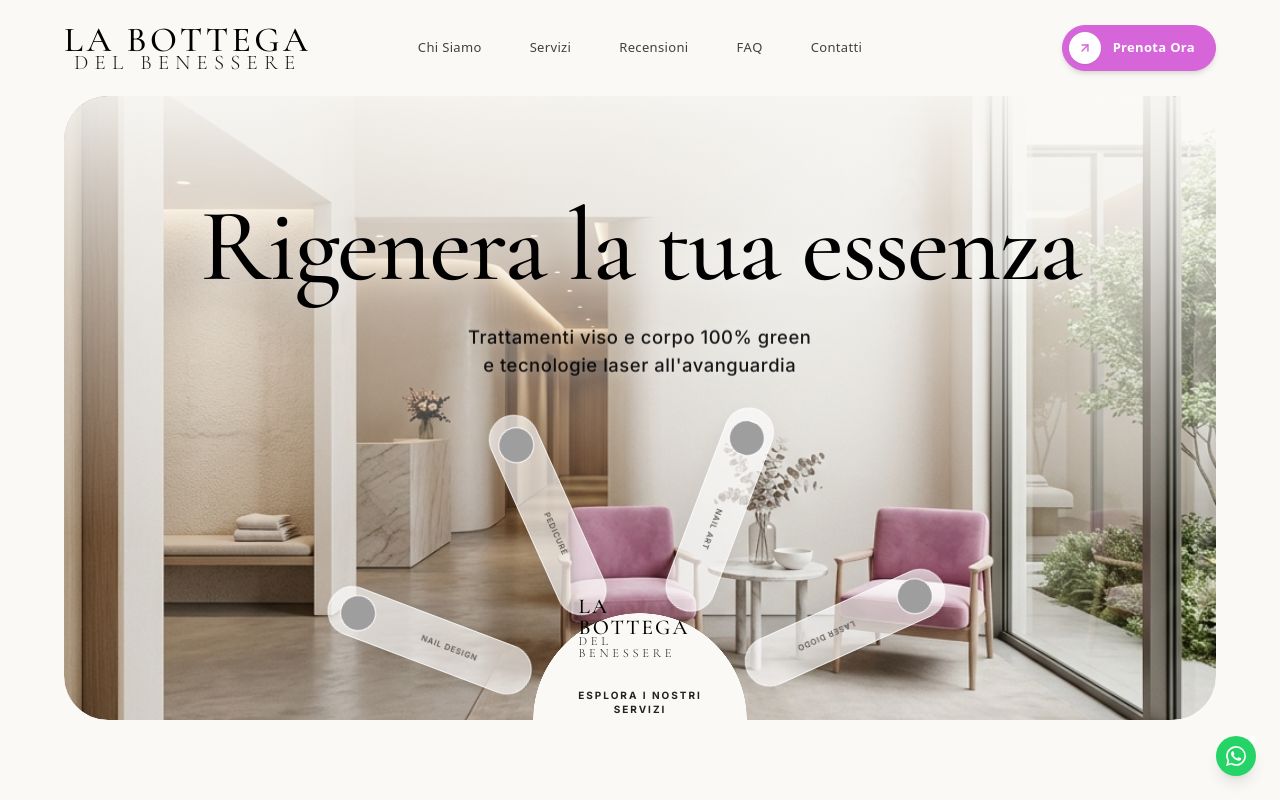
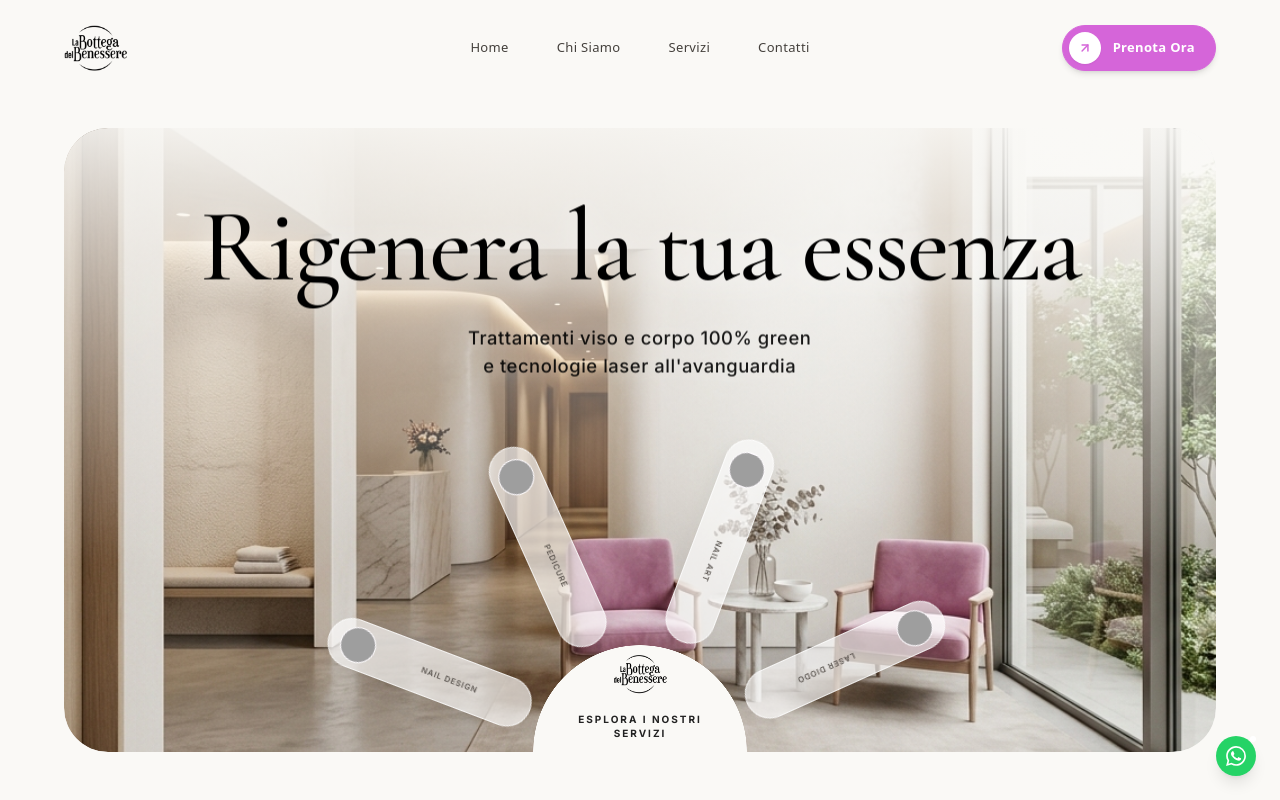
Before and after one commit to belpietrodavide01-beep/bottega-del-benessere, a React (Vite) app: page / in a window 1280 px wide. Shown: the top 800 px of the page. Built offline with nearby package versions, Linux system fonts and the light colour scheme; grey boxes are pictures that could not be loaded.

Commit message:
fix: restore black logo drawing, modernize navbar, and refine layout consistency

```diff
--- a/src/App.jsx
+++ b/src/App.jsx
@@ -66,7 +66,7 @@ function App() {
   }, [])
 
   return (
-    <div className="min-h-screen" style={{ backgroundColor: '#faf9f6' }}>
+    <div className="min-h-screen overflow-x-hidden w-full" style={{ backgroundColor: '#faf9f6' }}>
       <Navbar menuOpen={menuOpen} setMenuOpen={setMenuOpen} />
 
       <Hero isMenuOpen={menuOpen} />
--- a/src/components/BentoGridSection.jsx
+++ b/src/components/BentoGridSection.jsx
@@ -159,10 +159,10 @@ export default function BentoGridSection() {
               className="w-full flex-grow rounded-[2.5rem] bg-[#fdfcfb] p-10 flex flex-col items-center justify-center text-center shadow-sm border border-stone-200/50"
             >
               <div className="relative mb-6">
-                 {/* Star badge from reference image 2 */}
-                 <div className="w-14 h-14 rounded-full bg-[#fef6fe] border-2 border-[#d565d9]/20 flex items-center justify-center text-[#d565d9] font-bold text-[10px] uppercase tracking-widest shadow-inner">
-                   FREE
-                 </div>
+                {/* Star badge from reference image 2 */}
+                <div className="w-14 h-14 rounded-full bg-[#fef6fe] border-2 border-[#d565d9]/20 flex items-center justify-center text-[#d565d9] font-bold text-[10px] uppercase tracking-widest shadow-inner">
+                  FREE
+                </div>
               </div>
 
               <h3 className="text-black text-3xl font-serif mb-3" style={{ fontFamily: 'Cormorant Garamond, serif' }}>
@@ -196,7 +196,7 @@ export default function BentoGridSection() {
             <motion.div
               variants={bentoItemVariants}
               style={{ willChange: 'transform, opacity' }}
-              className={`w-full rounded-[2.5rem] bg-[#fdfcfb] border border-stone-200/50 pt-5 px-7 pb-7 md:pt-6 md:px-8 md:pb-8 relative overflow-hidden shadow-sm flex flex-col ${isMobile ? 'h-[320px]' : 'h-[180px] md:h-[220px]'}`}
+              className={`w-full rounded-[2.5rem] bg-[#fdfcfb] border border-stone-200/50 pt-5 px-6 pb-7 md:pt-6 md:px-8 md:pb-8 relative overflow-hidden shadow-sm flex flex-col ${isMobile ? 'h-[320px]' : 'h-[180px] md:h-[220px]'}`}
             >
               <h3 className="text-black text-2xl md:text-3xl lg:text-4xl font-serif leading-tight z-10 max-w-[220px] mb-2" style={{ fontFamily: 'Cormorant Garamond, serif' }}>
                 Un'esperienza cliente impeccabile
@@ -326,10 +326,11 @@ export default function BentoGridSection() {
                 </div>
               </div>
               {/* CSS inline trick block per lo sbiadimento in alto/basso per le recensioni */}
-              <style dangerouslySetInnerHTML={{__html: `
+              <style dangerouslySetInnerHTML={{
+                __html: `
                 .mask-image-bento {
-                  -webkit-mask-image: linear-gradient(to bottom, transparent, black 15%, black 85%, transparent);
-                  mask-image: linear-gradient(to bottom, transparent, black 15%, black 85%, transparent);
+                  -webkit-mask-image: linear-gradient(to bottom, transparent, black 10%, black 90%, transparent);
+                  mask-image: linear-gradient(to bottom, transparent, black 10%, black 90%, transparent);
                 }
               `}} />
 
--- a/src/components/Footer.jsx
+++ b/src/components/Footer.jsx
@@ -74,10 +74,10 @@ export default function Footer() {
                 </a>
               </li>
               <li>
-                <a href="mailto:info@angolovero.it" className="flex items-start gap-3 group">
+                <a href="mailto:info@labottegadelbenessere.it" className="flex items-start gap-3 group">
                   <Mail size={18} className="text-[#d565d9] shrink-0" />
                   <div className="flex flex-col">
-                    <span className="text-black font-medium text-sm">info@angolovero.it</span>
+                    <span className="text-black font-medium text-sm">info@labottegadelbenessere.it</span>
                     <span className="text-stone-400 text-xs">Inviaci una richiesta</span>
                   </div>
                 </a>
--- a/src/components/Hero.jsx
+++ b/src/components/Hero.jsx
@@ -162,7 +162,7 @@ export default function Hero({ isMenuOpen }) {
     <section
       id="home"
       ref={sectionRef}
-      className="min-h-screen flex flex-col items-center justify-start px-6 lg:px-16 pt-0 pb-0"
+      className="min-h-screen flex flex-col items-center justify-start px-6 lg:px-16 pt-24 md:pt-32 pb-0"
       style={{ backgroundColor: '#faf9f6', contain: 'paint layout' }}
     >
       <div className="relative w-full" style={{
@@ -210,7 +210,7 @@ export default function Hero({ isMenuOpen }) {
           />
 
           <div
-            className={`absolute inset-x-0 flex flex-col items-center text-center px-6 z-30 ${isMobile ? 'top-[18%]' : 'top-[15%]'}`}
+            className={`absolute inset-x-0 flex flex-col items-center text-center px-6 z-30 ${isMobile ? 'top-[14%]' : 'top-[10%]'}`}
             style={{ pointerEvents: 'none', willChange: 'transform, opacity' }}
           >
             <motion.h1
@@ -300,16 +300,16 @@ export default function Hero({ isMenuOpen }) {
         />
 
         <div
-          className="absolute z-50 flex flex-col items-center justify-center pt-10 pb-6"
+          className="absolute z-50 flex flex-col items-center justify-center pt-2 pb-0"
           style={{
             width: `${notchW}px`,
-            bottom: isMobile ? '-15px' : '-20px',
+            bottom: isMobile ? '8px' : '12px',
             left: '50%',
             transform: 'translateX(-50%)',
             pointerEvents: 'none',
           }}
         >
-          <Logo className="scale-50 md:scale-[0.6] pointer-events-auto" />
+          <Logo className="scale-[0.7] md:scale-[0.85] pointer-events-auto" />
           <span
             style={{
               fontFamily: 'Inter, sans-serif',
--- a/src/components/Logo.jsx
+++ b/src/components/Logo.jsx
@@ -2,9 +2,13 @@ import React from 'react';
 
 const Logo = ({ className = "" }) => {
   return (
-    <div className={`flex flex-col items-center justify-center text-black leading-none select-none ${className}`} style={{ fontFamily: "'Cormorant Garamond', serif" }}>
-      <span className="text-[1.8rem] md:text-[2.2rem] font-medium tracking-[0.1em] uppercase">La Bottega</span>
-      <span className="text-[1.1rem] md:text-[1.3rem] font-light tracking-[0.3em] uppercase -mt-1 opacity-90">Del Benessere</span>
+    <div className={`flex items-center justify-center select-none ${className}`}>
+      <img
+        src="/logobenessere.svg"
+        alt="Logo La Bottega del Benessere"
+        className="w-14 md:w-16 h-auto object-contain transition-all duration-300"
+        style={{ filter: 'brightness(0)' }}
+      />
     </div>
   );
 };
--- a/src/components/Navbar.jsx
+++ b/src/components/Navbar.jsx
@@ -4,9 +4,8 @@ import { Menu, X, ArrowUpRight } from 'lucide-react'
 import SplitText from './react-bits/SplitText'
 import Logo from './Logo'
 
-export default function Navbar() {
+export default function Navbar({ menuOpen, setMenuOpen }) {
   const [isScrolled, setIsScrolled] = useState(false)
-  const [menuOpen, setMenuOpen] = useState(false)
   const [isMobile, setIsMobile] = useState(false)
 
   useEffect(() => {
@@ -30,10 +29,9 @@ export default function Navbar() {
   }
 
   const navLinks = [
+    { label: 'Home', href: '#home' },
     { label: 'Chi Siamo', href: '#chi-siamo' },
     { label: 'Servizi', href: '#servizi' },
-    { label: 'Recensioni', href: '#recensioni' },
-    { label: 'FAQ', href: '#faq' },
     { label: 'Contatti', href: '#contatti' },
   ]
 
@@ -43,9 +41,9 @@ export default function Navbar() {
         initial={{ y: -80, opacity: 0 }}
         animate={{ y: 0, opacity: 1 }}
         transition={{ duration: 0.7, ease: [0.22, 1, 0.36, 1] }}
-        className={`${isMobile ? 'sticky top-0 left-0' : 'relative'} w-full z-50 transition-all duration-300 ${isMobile && (isScrolled || menuOpen) ? 'bg-[#faf9f6]/95 backdrop-blur-md border-b border-stone-200/50' : 'bg-transparent'} ${isScrolled ? 'py-1' : 'py-2'}`}
+        className={`fixed top-0 left-0 w-full z-50 transition-all duration-300 ${isScrolled || menuOpen ? 'bg-[#faf9f6]/95 backdrop-blur-md border-b border-stone-200/50 shadow-sm' : 'bg-transparent'} ${isScrolled ? 'py-1' : 'py-2'}`}
       >
-        <nav className="w-full px-4 md:px-6 lg:px-16 h-20 flex items-center justify-between md:grid md:grid-cols-3">
+        <nav className="w-full px-6 md:px-6 lg:px-16 h-20 flex items-center justify-between md:grid md:grid-cols-3">
 
           {/* ── Logo Container ── */}
           <div className="flex justify-start">
```
